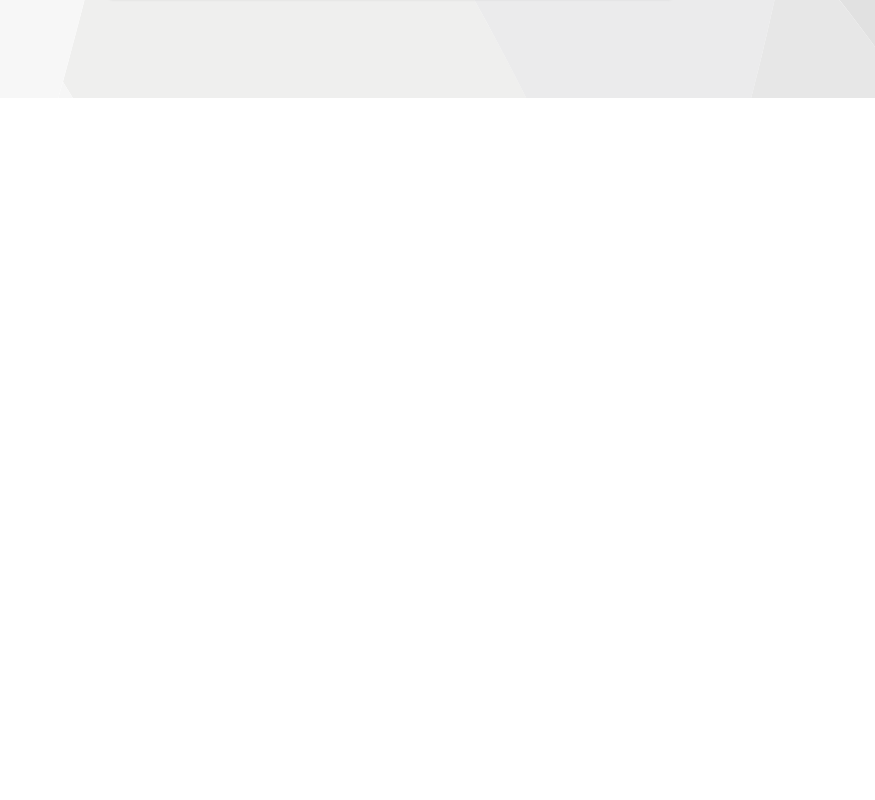
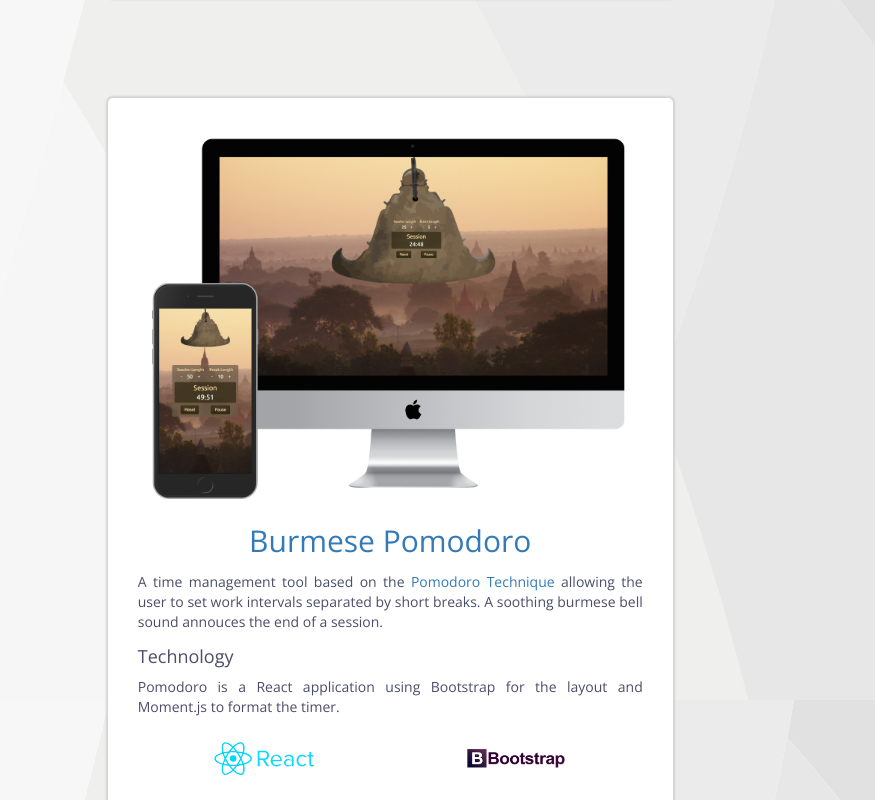
Before and after one commit to freddydumont/github-portfolio, a React (Create React App) app: page / in a window 1280 px wide. Shown: the part 1700-2500 px from the top of the page, without its empty margins (405-1280 px from the left). Before the commit the page ends 1798 px from the top, so only its background shows below. Built offline with nearby package versions, Linux system fonts and the light colour scheme.

Commit message:
Add pomodoro card

```diff
--- a/src/cardData.js
+++ b/src/cardData.js
@@ -12,6 +12,7 @@ import sass from './images/techlogos/sass.svg'
 import jquery from './images/techlogos/jquery.png'
 import router from './images/techlogos/react-router.svg'
 import typed from './images/techlogos/typed.png'
+import bootstrap from './images/techlogos/bootstrap.png'
 
 export default [
   {
@@ -40,4 +41,15 @@ export default [
       // <img src={router} alt="React Router" className="logo" />,
     ]
   },
+  {
+    projectImage: pomodoro,
+    link: "https://freddydumont.github.io/pomodoro-clock/",
+    name: "Burmese Pomodoro",
+    description: ["A time management tool based on the ", <a key={'pomodoro wiki'} href="https://en.wikipedia.org/wiki/Pomodoro_Technique" target="_blank" rel="noopener noreferrer">Pomodoro Technique</a>, " allowing the user to set work intervals separated by short breaks. A soothing burmese bell sound annouces the end of a session."],
+    technology: "Pomodoro is a React application using Bootstrap for the layout and Moment.js to format the timer.",
+    techLogos: [
+      <img src={react} alt="React" className="logo" />,
+      <img src={bootstrap} alt="Bootstrap" className="logo" />,
+    ]
+  },
 ]
--- a/src/components/App.js
+++ b/src/components/App.js
@@ -8,7 +8,7 @@ class App extends Component {
   render() {
     const createCards = () => {
       let cards = [];
-      for (var i = 0; i < 2; i++) {
+      for (var i = 0; i < 3; i++) {
         // get appropriate data and populate props
         let { projectImage, link, name, description, technology, techLogos } = data[i];
         cards.push(
```
Also changed, not shown: src/images/techlogos/bootstrap.png (added).
